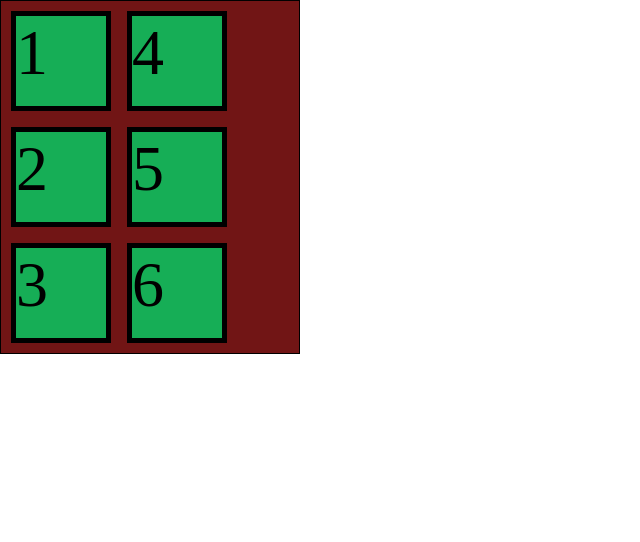
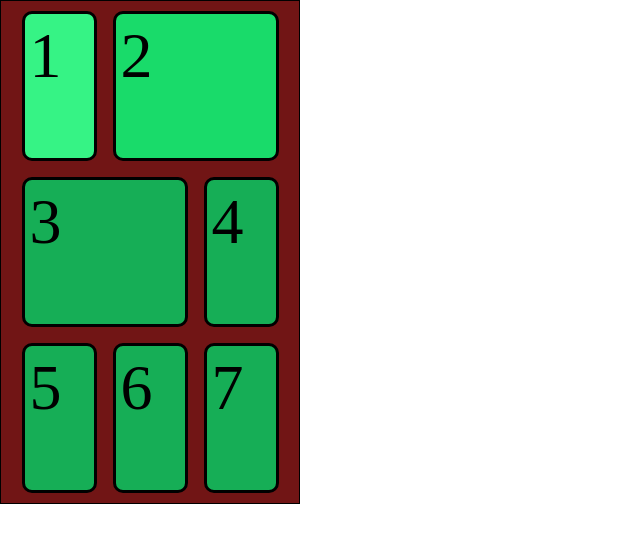
Before and after one commit to victor1736/Gridbasic.github.i, a plain HTML site: page index.html in a window 1280 px wide. Shown: the whole page, without its empty margins (0-640 px from the left). Drawn offline with Linux system fonts and the light colour scheme.

Commit message:
uso de grid area
uso de grid area

```diff
--- a/css/style.css
+++ b/css/style.css
@@ -9,16 +9,57 @@
     width: 300px;
     border: 1px solid #000;
     display: grid;
-    grid-template-rows: 100px 100px 100px;
-    grid-auto-columns: 100px ;
-    grid-auto-flow: column;
+    grid-template-rows: 150px 150px 150px;
+    grid-auto-columns: 75px 75px 75px;
+    grid-template-areas: "item_1 item_2 item_2"
+                         "item_3 item_3 item_4"
+                         "item_5 item_6 item_7";
+    place-content: center;
     gap: 1rem;
     background-color: #711515;
 }
 
 .item{
     background-color: #16ae56;
-    border: 5px solid #000;
+    border: 3px solid #000;
     font-size: 4rem;
+    padding: 5px;
 
 }
+
+.item1{
+    grid-area: item_1;
+    background-color: #36f385;
+    border-radius: 10px;
+}
+
+.item2{
+    background-color: #19db6a;
+    grid-area: item_2;
+    border-radius: 10px;
+}
+
+.item3{
+    grid-area: item_3;
+    border-radius: 10px;
+}
+
+.item4{
+    grid-area: item_4;
+    border-radius: 10px;
+}
+
+.item5{
+    grid-area: item_5;
+    border-radius: 10px;
+}
+
+.item6{
+    grid-area: item_6;
+    border-radius: 10px;
+}
+
+.item7{
+    grid-area: item_7;
+    border-radius: 10px;
+}
--- a/index.html
+++ b/index.html
@@ -14,6 +14,7 @@
         <div class="item item4">4</div>
         <div class="item item5">5</div>
         <div class="item item6">6</div>
+        <div class="item item7">7</div>
     </div>
 
 </body>
```
